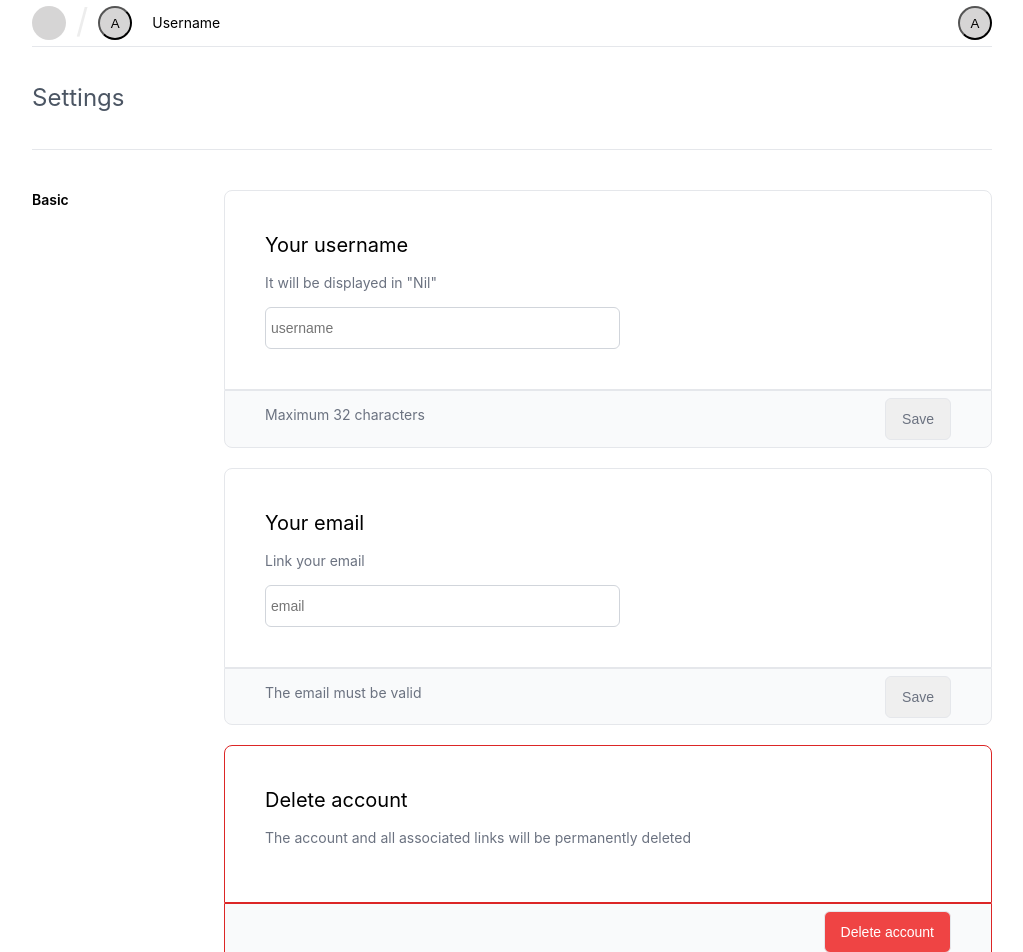
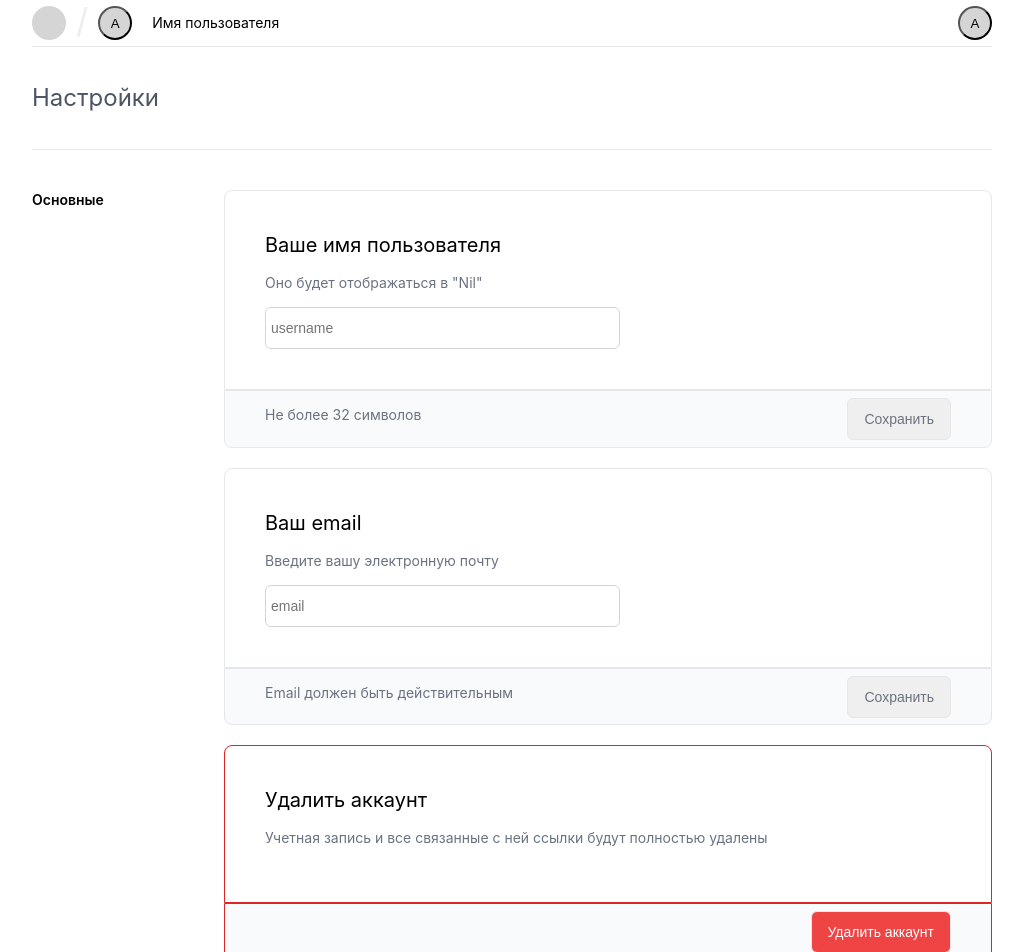
Before and after one commit to Diablox777/Project-for-company, a React (Create React App) app: page / in a window 1280 px wide. Shown: the top 952 px of the page, without its empty margins (128-1151 px from the left). Built offline with nearby package versions, Linux system fonts and the light colour scheme.

Commit message:
Добавил для кнопок: стили при hover и active, а также pointer-свойство. Доработал input-поле

```diff
--- a/src/components/header/Header.js
+++ b/src/components/header/Header.js
@@ -8,12 +8,12 @@ const Header = () => {
       <div className="header__logo">
         <div className="circle"></div>
         <p className="slash">/</p>
-          <ProfileCircle word={"A"} />
-          <div className="profile__name">Username</div>
-        </div>
-        <div className="Right">
-          <ProfileCircle word={"A"} />
-        </div>
+        <ProfileCircle word={"A"} />
+        <div className="profile__name">Имя пользователя</div>
+      </div>
+      <div className="Right">
+        <ProfileCircle word={"A"} />
+      </div>
     </header>
   );
 };
--- a/src/components/settings-form/SettingsForm.js
+++ b/src/components/settings-form/SettingsForm.js
@@ -4,49 +4,50 @@ import "./settings-form.css";
 const SettingsForm = () => {
   return (
     <>
-      <h4 className="settings__title">Settings</h4>
+      <h4 className="settings__title">Настройки</h4>
       <div className="settings__controls">
         <div className="settings__controls__menu">
-          <div className="settings__controls__menu-item">Basic</div>
+          <div className="settings__controls__menu-item">Основные</div>
         </div>
         <form className="settings__controls__form" action="#">
           <div className="settings__controls__form-item">
-            <p className="title">Your username</p>
-            <p className="description">It will be displayed in "Nil"</p>
-            <input className="input"
+            <p className="title">Ваше имя пользователя</p>
+            <p className="description">Оно будет отображаться в "Nil"</p>
+            <input
+              className="input"
               type="text"
               placeholder="username"
-              value= ""
-              onChange="#"
+              onChange={() => {}}
             />
           </div>
           <div className="settings__controls__form-footer">
-            <p className="description">Maximum 32 characters</p>
-            <button className="button">Save</button>
+            <p className="description">Не более 32 символов</p>
+            <button className="button">Сохранить</button>
           </div>
           <div className="settings__controls__form-item">
-            <p className="title">Your email</p>
-            <p className="description">Link your email</p>
-            <input className="input"
+            <p className="title">Ваш email</p>
+            <p className="description">Введите вашу электронную почту</p>
+            <input
+              className="input"
               type="text"
               placeholder="email"
-              value= ""
-              onChange="#"
+              onChange={() => {}}
             />
           </div>
           <div className="settings__controls__form-footer">
-            <p className="description">The email must be valid</p>
-            <button className="button">Save</button>
+            <p className="description">Email должен быть действительным</p>
+            <button className="button">Сохранить</button>
           </div>
           <div className="settings__controls__form-item redborder">
-            <p className="title">Delete account</p>
+            <p className="title">Удалить аккаунт</p>
             <p className="description">
-              The account and all associated links will be permanently deleted
+              Учетная запись и все связанные с ней ссылки будут полностью
+              удалены
             </p>
           </div>
           <div className="settings__controls__form-footer redborder">
             <p className="description"></p>
-            <button className="button red">Delete account</button>
+            <button className="button red">Удалить аккаунт</button>
           </div>
         </form>
       </div>
--- a/src/components/settings-form/settings-form.css
+++ b/src/components/settings-form/settings-form.css
@@ -74,6 +74,9 @@
   border: 1px solid #e5e7eb;
   border-radius: 6px;
 
+  cursor: pointer;
+  transition: background-color 0.3s, color 0.3s border-color 0.3s;
+
   font-size: 14px;
   font-weight: 400;
   line-height: 20px;
@@ -82,9 +85,27 @@
   color: #6b7280;
 }
 
+.button:hover {
+  background-color: #f3f4f6;
+  border-color: rgb(151, 155, 159);
+}
+
+.button:active {
+  background-color: #d1d5db;
+  border-color: #9ca3af;
+}
+
 .red {
   background: #ef4444;
   color: #ffffff;
+}
+
+.red:hover {
+  background-color: #c72222;
+}
+
+.red:active {
+  background-color: #991b1b;
 }
 
 .input {
```
